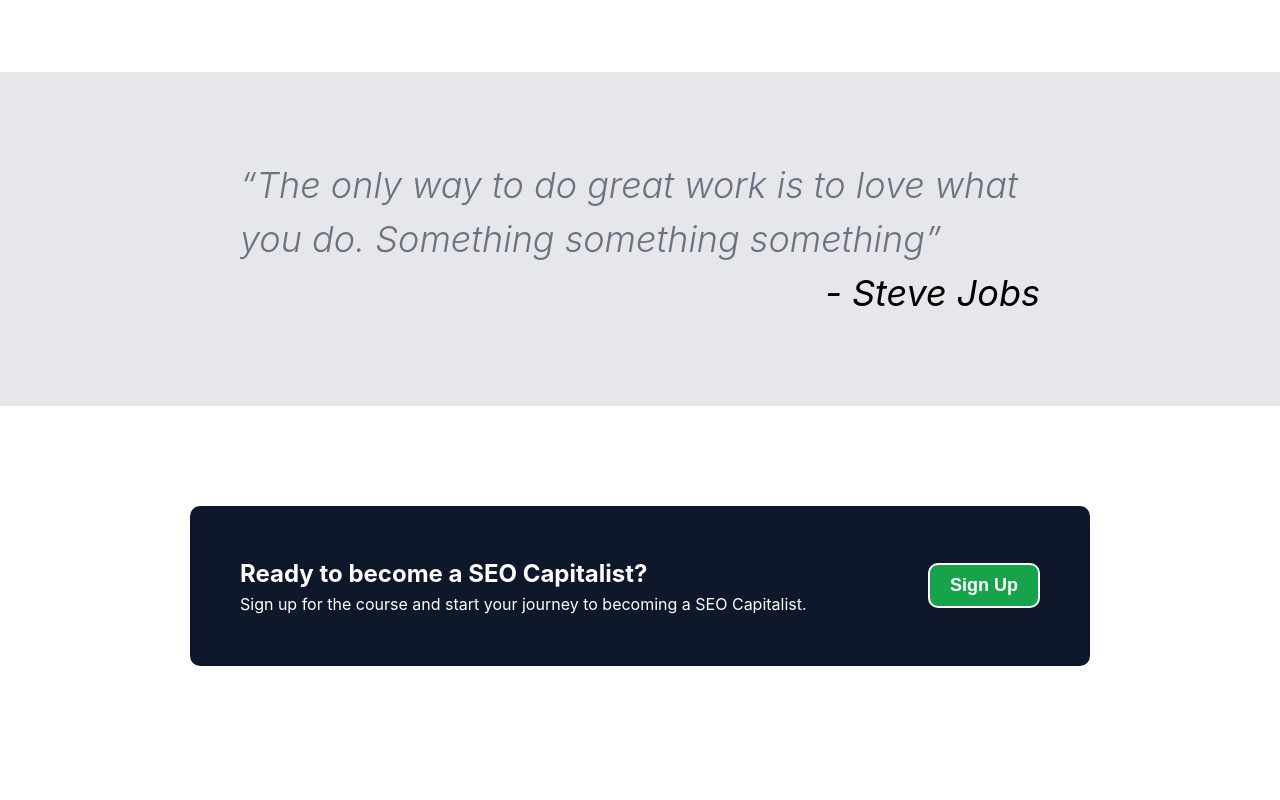
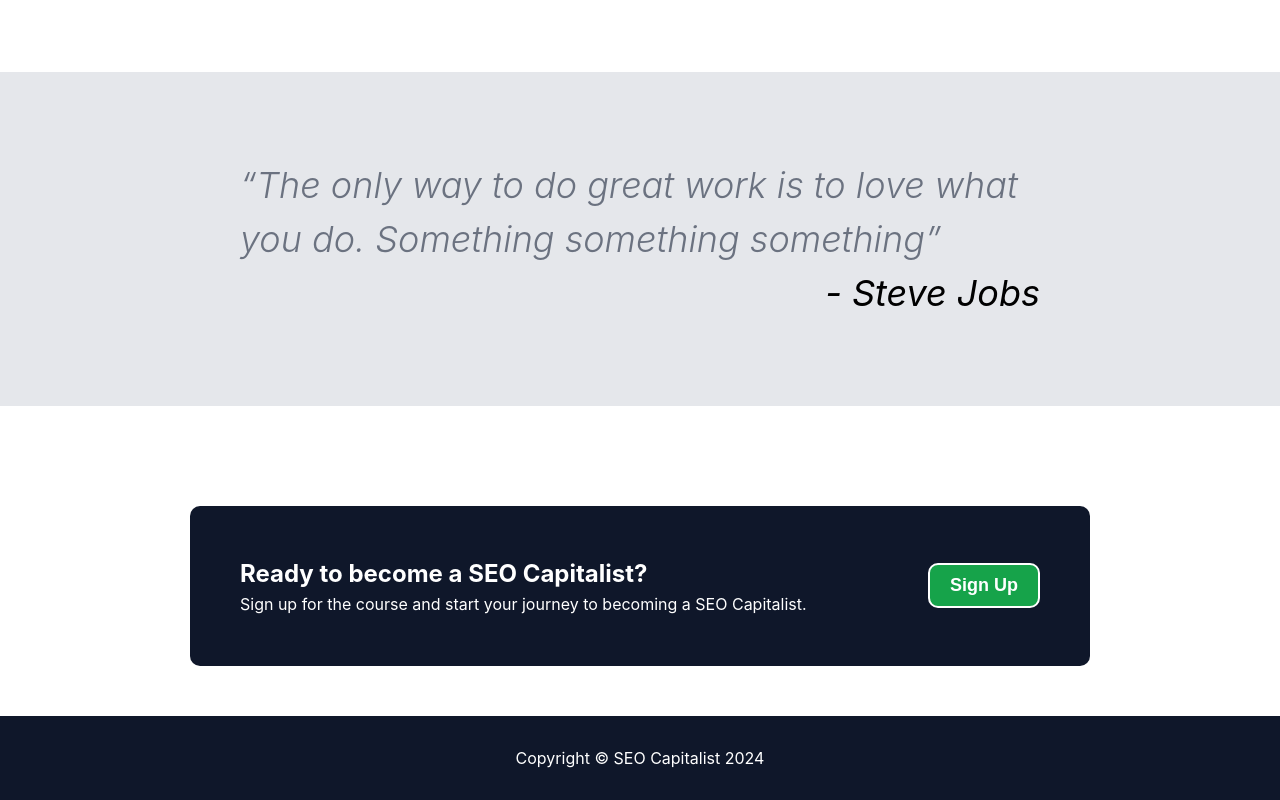
Before and after one commit to gc-digital-net/odin-lp, a plain HTML site: page index.html in a window 1280 px wide. Shown: the part 1316-2116 px from the top of the page. Before the commit the page ends 2032 px from the top, so only its background shows below. Drawn offline with Linux system fonts and the light colour scheme.

Commit message:
now it's finished

```diff
--- a/index.html
+++ b/index.html
@@ -86,5 +86,9 @@
             </div>
         </div>
 
+        <div class="footer">
+            <p>Copyright © SEO Capitalist 2024</p>
+        </div>
+
 </body>
 </html>
--- a/styles.css
+++ b/styles.css
@@ -165,3 +165,10 @@ body {
     cursor: pointer;
     border: 2px solid white;
 }
+
+.footer {
+    background-color: #0f172a;
+    color: white;
+    padding: 30px;
+    text-align: center;
+}
```
